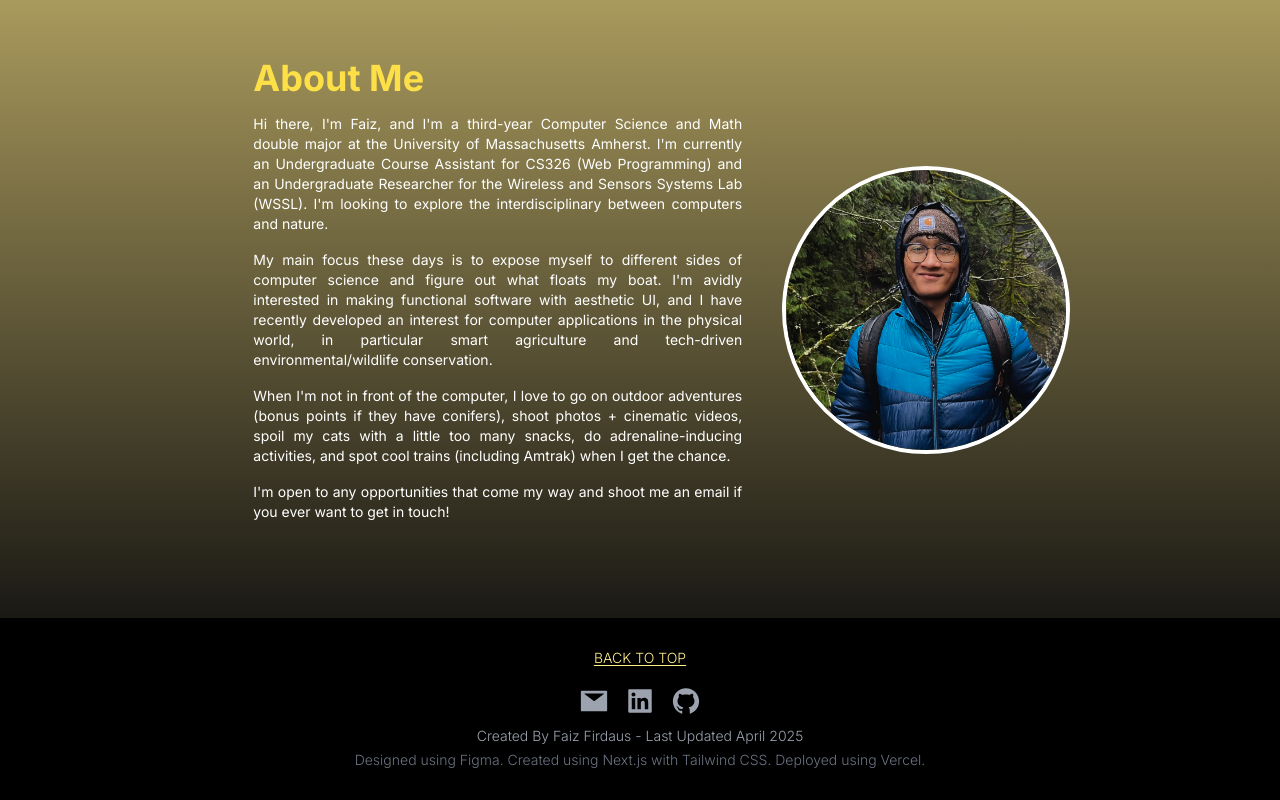
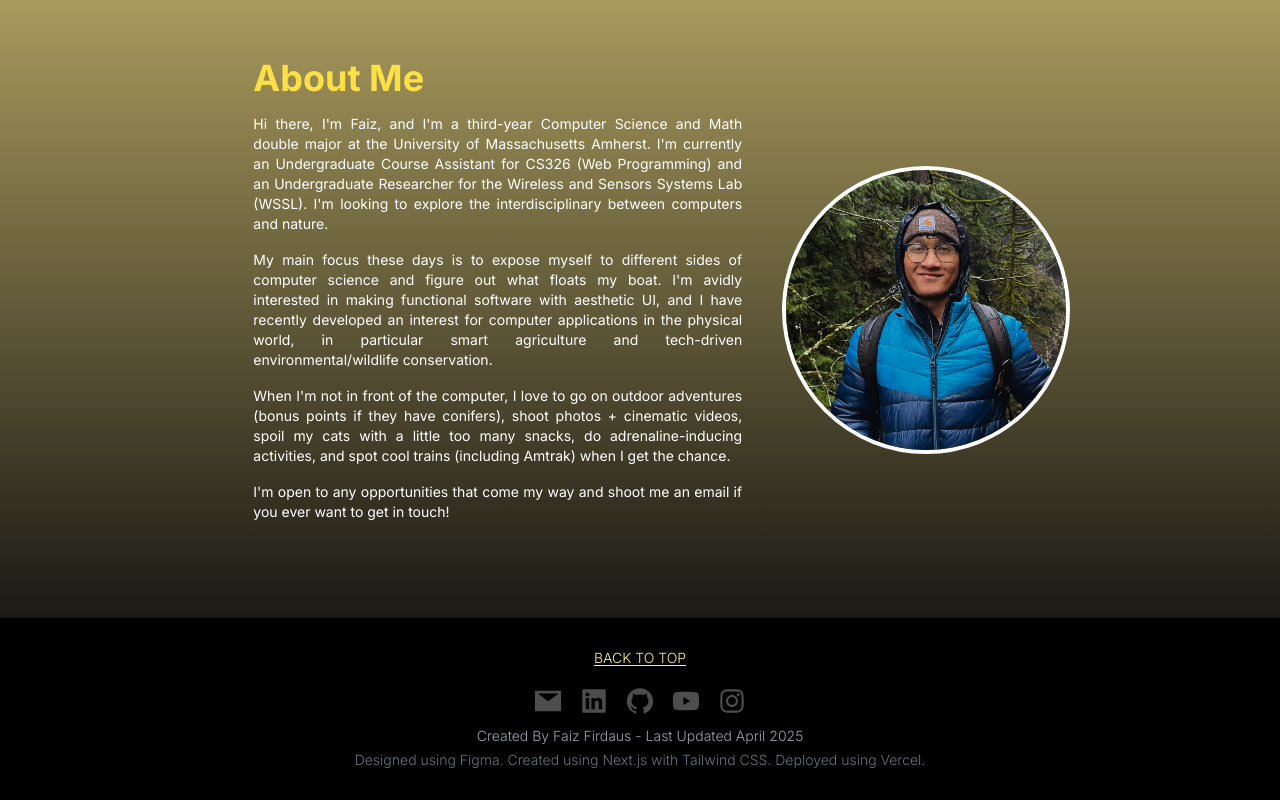
Before and after one commit to faizfrds/portfolio-v2, a Next.js app: page / in a window 1280 px wide. Shown: the part 4524-5324 px from the top of the page. Built offline with nearby package versions, Linux system fonts and the light colour scheme.

Commit message:
more pics

```diff
--- a/app/gallery/page.tsx
+++ b/app/gallery/page.tsx
@@ -4,18 +4,24 @@ import Image from "next/image"; // ✅ Import Next Image
 import { HiOutlineGlobeAlt, HiArrowLeft } from "react-icons/hi";
 
 const imageNames = [
-  "beach",
-  "bridge",
-  "wfall",
-  "canon",
-  "cool",
-  "DSC00421",
-  "hotel",
-  "DSC00294",
-  "tre",
-  "snowy",
-  "DSC01140",
-  "waterfall",
+  "waterfall.png",
+  "bridge.png",
+  "wfall.png",
+  "canon.png",
+  "cool.png",
+  "DSC00421.png",
+  "hotel.png",
+  "DSC00294.png",
+  "tre.png",
+  "snowy.png",
+  "DSC01140.png",
+  "beach.png",
+  "car.jpg",
+  "DSC00215.jpg",
+  "DSC00226.jpeg",
+  "DSC00868.JPG",
+  "IMG_9349.jpg",
+  "yose.jpg",
 ];
 
 export default function Gallery() {
@@ -33,9 +39,7 @@ export default function Gallery() {
         </Link>
 
         <div className="justify-center flex flex-col">
-          <h1 className="text-yellow-300 text-4xl font-bold my-5">
-            Gallery
-          </h1>
+          <h1 className="text-yellow-300 text-4xl font-bold my-5">Gallery</h1>
           <div className="columns-1 sm:columns-2 sm:gap-8 md:columns-3">
             {imageNames.map((link, key) => (
               <div
@@ -43,7 +47,7 @@ export default function Gallery() {
                 className={`bg-white p-1 rounded-md ${key !== 0 ? "mt-3" : ""}`}
               >
                 <Image
-                  src={`https://picturesforfaiz.s3.us-east-2.amazonaws.com/${link}.png`}
+                  src={`https://picturesforfaiz.s3.us-east-2.amazonaws.com/${link}`}
                   alt={link}
                   width={400}
                   height={300}
--- a/components/Footer.tsx
+++ b/components/Footer.tsx
@@ -1,5 +1,5 @@
 import React from "react";
-import { AiFillGithub, AiFillLinkedin, AiFillMail } from "react-icons/ai";
+import { AiFillGithub, AiFillLinkedin, AiFillMail, AiFillYoutube, AiOutlineInstagram } from "react-icons/ai";
 
 export default function Footer() {
   return (
@@ -14,31 +14,51 @@ export default function Footer() {
         <div className="flex w-full text-center justify-center mt-4 gap-x-4">
                     <a
                       href="mailto:faizfirdaus.340@gmail.com"
-            target="_blank"
+                      target="#"
                       rel="noopener noreferrer"
                     >
                       <AiFillMail
-              className="text-gray-400"
+                        className="text-white/30 hover:text-yellow-100 transition"
                         size={30}
                       />
                     </a>
                     <a
                       href="https://www.linkedin.com/in/faiz-firdaus-610778255/"
-            target="_blank"
+                      target="#"
                       rel="noopener noreferrer"
                     >
                       <AiFillLinkedin
-              className="text-gray-400"
+                        className="text-white/30 hover:text-yellow-100 transition"
                         size={30}
                       />
                     </a>
                     <a
                       href="https://github.com/faizfrds"
-            target="_blank"
+                      target="#"
                       rel="noopener noreferrer"
                     >
                       <AiFillGithub
-              className="text-gray-400"
+                        className="text-white/30 hover:text-yellow-100 transition"
+                        size={30}
+                      />
+                    </a>
+                    <a
+                      href="https://www.youtube.com/@indexnotzero"
+                      target="#"
+                      rel="noopener noreferrer"
+                    >
+                      <AiFillYoutube
+                        className="text-white/30 hover:text-yellow-100 transition"
+                        size={30}
+                      />
+                    </a>
+                    <a
+                      href="https://www.instagram.com/faizfrds.mp4"
+                      target="#"
+                      rel="noopener noreferrer"
+                    >
+                      <AiOutlineInstagram
+                        className="text-white/30 hover:text-yellow-100 transition"
                         size={30}
                       />
                     </a>
--- a/components/Gallery.tsx
+++ b/components/Gallery.tsx
@@ -2,7 +2,7 @@ import React from "react";
 import { BsArrowRight } from "react-icons/bs";
 import Image from "next/image"; // ✅ Import Next Image
 
-const imageNames = ["wfall", "canon", "DSC01140", "tre", "DSC00421", "DSC00294"];
+const imageNames = ["wfall.png", "canon.png", "DSC01140.png", "tre.png", "DSC00421.png", "DSC00868.JPG"];
 
 export default function Gallery() {
   return (
@@ -18,7 +18,7 @@ export default function Gallery() {
           {imageNames.map((link, key) => (
             <div className={`p-1 rounded-md bg-white m-2 ${key >= 3 ? 'hidden md:flex' : ''}`}>
               <Image
-                src={`https://picturesforfaiz.s3.us-east-2.amazonaws.com/${link}.png`}
+                src={`https://picturesforfaiz.s3.us-east-2.amazonaws.com/${link}`}
                 alt={link}
                 key={key}
                 width={400}
```
Lines whose indentation alone changed are shown as unchanged.
